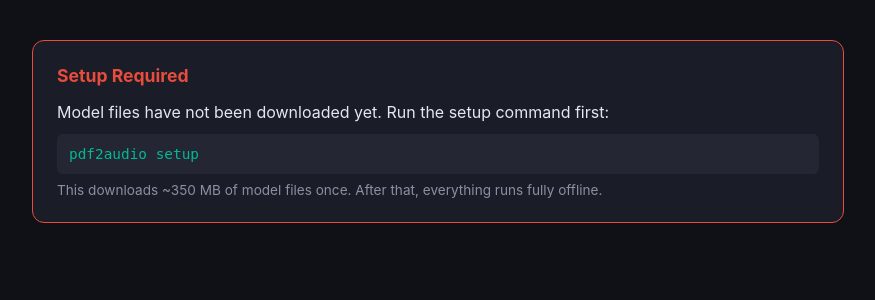
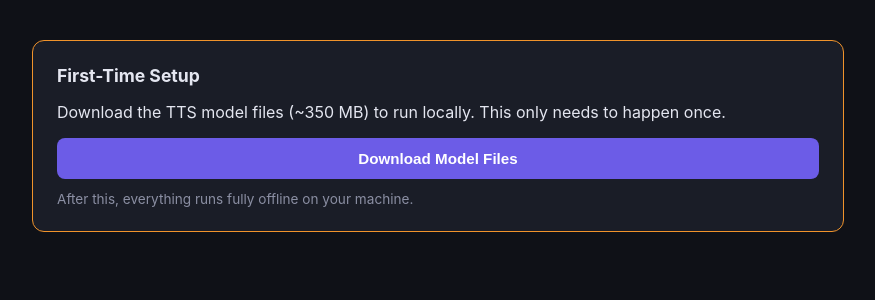
Before and after one commit to Noam-Elisha/pdf2audio, a Flask app: template src/pdf2audio/web/templates/index.html in a window 1280 px wide. Shown: the part 127-427 px from the top of the page, without its empty margins (202-1077 px from the left). Run offline with Flask 3, Linux system fonts and the light colour scheme; the template is opened without the code that fills it, so the values that code supplies are empty.

Commit message:
Add one-click setup button in web UI for non-technical users
- "Download Model Files" button with progress bar in the web UI
- Background /api/setup endpoint downloads models without CLI
- Auto-reloads page to show upload form once setup completes
- Polling /api/setup/status for real-time download progress

Co-Authored-By: Claude Opus 4.6 <noreply@anthropic.com>

```diff
--- a/src/pdf2audio/web/app.py
+++ b/src/pdf2audio/web/app.py
@@ -14,15 +14,16 @@ from flask import Flask, render_template, request, jsonify, send_from_directory
 
 from ..pdf_extract import extract_chapters, get_pdf_info
 from ..tts_engine import TTSEngine, DEFAULT_VOICE, detect_device
-from ..model_manager import is_setup_complete, list_local_voices
+from ..model_manager import is_setup_complete, list_local_voices, download_models
 
 logger = logging.getLogger(__name__)
 
 app = Flask(__name__, template_folder="templates", static_folder="static")
 app.config["MAX_CONTENT_LENGTH"] = 200 * 1024 * 1024  # 200 MB upload limit
 
-# Global state for tracking jobs
+# Global state for tracking jobs and setup
 JOBS: dict[str, dict] = {}
+SETUP_STATUS: dict = {"running": False, "step": 0, "total": 0, "message": "", "error": None, "done": False}
 UPLOAD_DIR = Path("uploads")
 OUTPUT_DIR = Path("output")
 
@@ -184,6 +185,46 @@ def serve_audio(job_id, filename):
     return send_from_directory(str(audio_dir.resolve()), filename)
 
 
+@app.route("/api/setup", methods=["POST"])
+def start_setup():
+    """Start downloading model files in the background."""
+    if is_setup_complete():
+        return jsonify({"status": "already_done"})
+
+    if SETUP_STATUS["running"]:
+        return jsonify({"status": "already_running"})
+
+    SETUP_STATUS.update({"running": True, "step": 0, "total": 0, "message": "Starting...", "error": None, "done": False})
+
+    thread = threading.Thread(target=_run_setup, daemon=True)
+    thread.start()
+
+    return jsonify({"status": "started"})
+
+
+def _run_setup():
+    """Background worker for downloading models."""
+    try:
+        def on_progress(step, total, msg):
+            SETUP_STATUS.update({"step": step, "total": total, "message": msg})
+
+        download_models(progress_callback=on_progress)
+        SETUP_STATUS.update({"running": False, "done": True, "message": "Setup complete!"})
+    except Exception as e:
+        logger.exception("Setup failed")
+        SETUP_STATUS.update({"running": False, "error": str(e), "message": f"Error: {e}"})
+
+
+@app.route("/api/setup/status")
+def setup_status():
+    """Poll setup progress."""
+    return jsonify({
+        **SETUP_STATUS,
+        "setup_complete": is_setup_complete(),
+        "local_voices": list_local_voices() if is_setup_complete() else [],
+    })
+
+
 @app.route("/api/device")
 def device_info():
     """Return detected compute device and setup status."""
--- a/src/pdf2audio/web/templates/index.html
+++ b/src/pdf2audio/web/templates/index.html
@@ -263,12 +263,20 @@
         </header>
 
         {% if not setup_done %}
-        <div class="card" style="border-color: var(--red);">
-            <h2 style="color: var(--red);">Setup Required</h2>
-            <p>Model files have not been downloaded yet. Run the setup command first:</p>
-            <pre style="background: var(--surface2); padding: 0.75rem; border-radius: 6px; margin-top: 0.75rem; color: var(--green); font-size: 0.9rem;">pdf2audio setup</pre>
-            <p style="color: var(--text-dim); font-size: 0.85rem; margin-top: 0.5rem;">
-                This downloads ~350 MB of model files once. After that, everything runs fully offline.
+        <div class="card" id="setup-card" style="border-color: var(--orange);">
+            <h2>First-Time Setup</h2>
+            <p>Download the TTS model files (~350 MB) to run locally. This only needs to happen once.</p>
+            <button class="btn btn-primary" id="setup-btn" onclick="startSetup()" style="margin-top: 1rem;">
+                Download Model Files
+            </button>
+            <div id="setup-progress" class="hidden" style="margin-top: 1rem;">
+                <p class="status-text" id="setup-text">Starting download...</p>
+                <div class="progress-bar">
+                    <div class="fill" id="setup-fill" style="width: 0%"></div>
+                </div>
+            </div>
+            <p style="color: var(--text-dim); font-size: 0.85rem; margin-top: 0.75rem;">
+                After this, everything runs fully offline on your machine.
             </p>
         </div>
         {% endif %}
@@ -363,6 +371,61 @@
     <script>
         let currentJob = null;
         let pollInterval = null;
+
+        // Setup handling
+        async function startSetup() {
+            const btn = document.getElementById('setup-btn');
+            btn.disabled = true;
+            btn.textContent = 'Downloading...';
+            document.getElementById('setup-progress').classList.remove('hidden');
+
+            try {
+                const resp = await fetch('/api/setup', { method: 'POST' });
+                const data = await resp.json();
+
+                if (data.status === 'already_done') {
+                    onSetupComplete();
+                    return;
+                }
+
+                // Poll for progress
+                const setupPoll = setInterval(async () => {
+                    try {
+                        const sr = await fetch('/api/setup/status');
+                        const sd = await sr.json();
+
+                        const pct = sd.total > 0 ? Math.round((sd.step / sd.total) * 100) : 0;
+                        document.getElementById('setup-fill').style.width = `${pct}%`;
+                        document.getElementById('setup-text').textContent = sd.message || 'Downloading...';
+
+                        if (sd.setup_complete || sd.done) {
+                            clearInterval(setupPoll);
+                            onSetupComplete(sd.local_voices);
+                        } else if (sd.error) {
+                            clearInterval(setupPoll);
+                            document.getElementById('setup-text').textContent = `Error: ${sd.error}`;
+                            btn.disabled = false;
+                            btn.textContent = 'Retry Download';
+                        }
+                    } catch (e) { /* ignore transient errors */ }
+                }, 1500);
+            } catch (err) {
+                document.getElementById('setup-text').textContent = `Failed: ${err.message}`;
+                btn.disabled = false;
+                btn.textContent = 'Retry Download';
+            }
+        }
+
+        function onSetupComplete(voices) {
+            const setupCard = document.getElementById('setup-card');
+            if (setupCard) {
+                setupCard.innerHTML = `
+                    <h2 style="color: var(--green);">Setup Complete</h2>
+                    <p>Model files downloaded. Reloading...</p>
+                `;
+                setTimeout(() => window.location.reload(), 1500);
+            }
+        }
 
         // Upload handling
         const uploadZone = document.getElementById('upload-zone');
```
